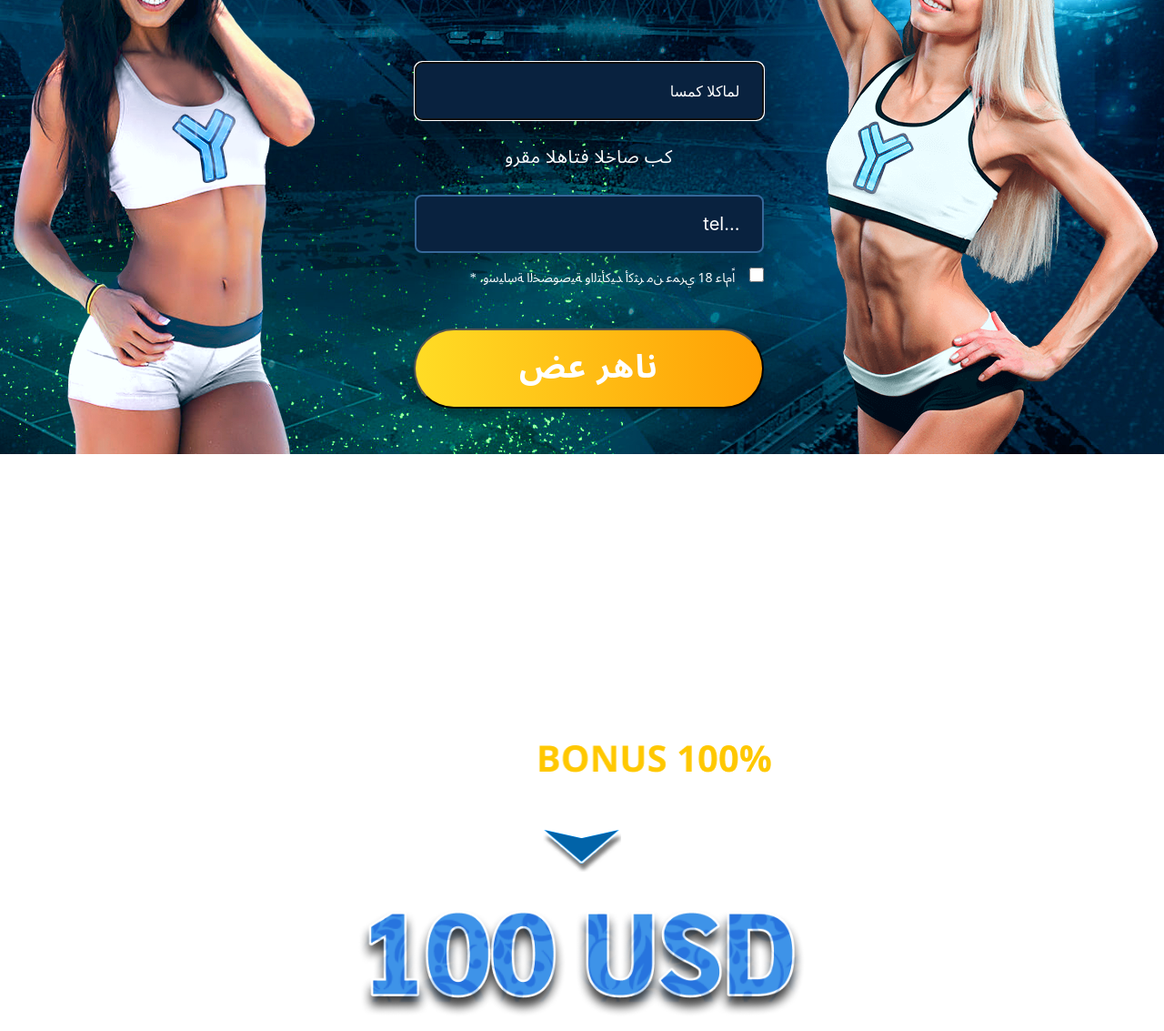
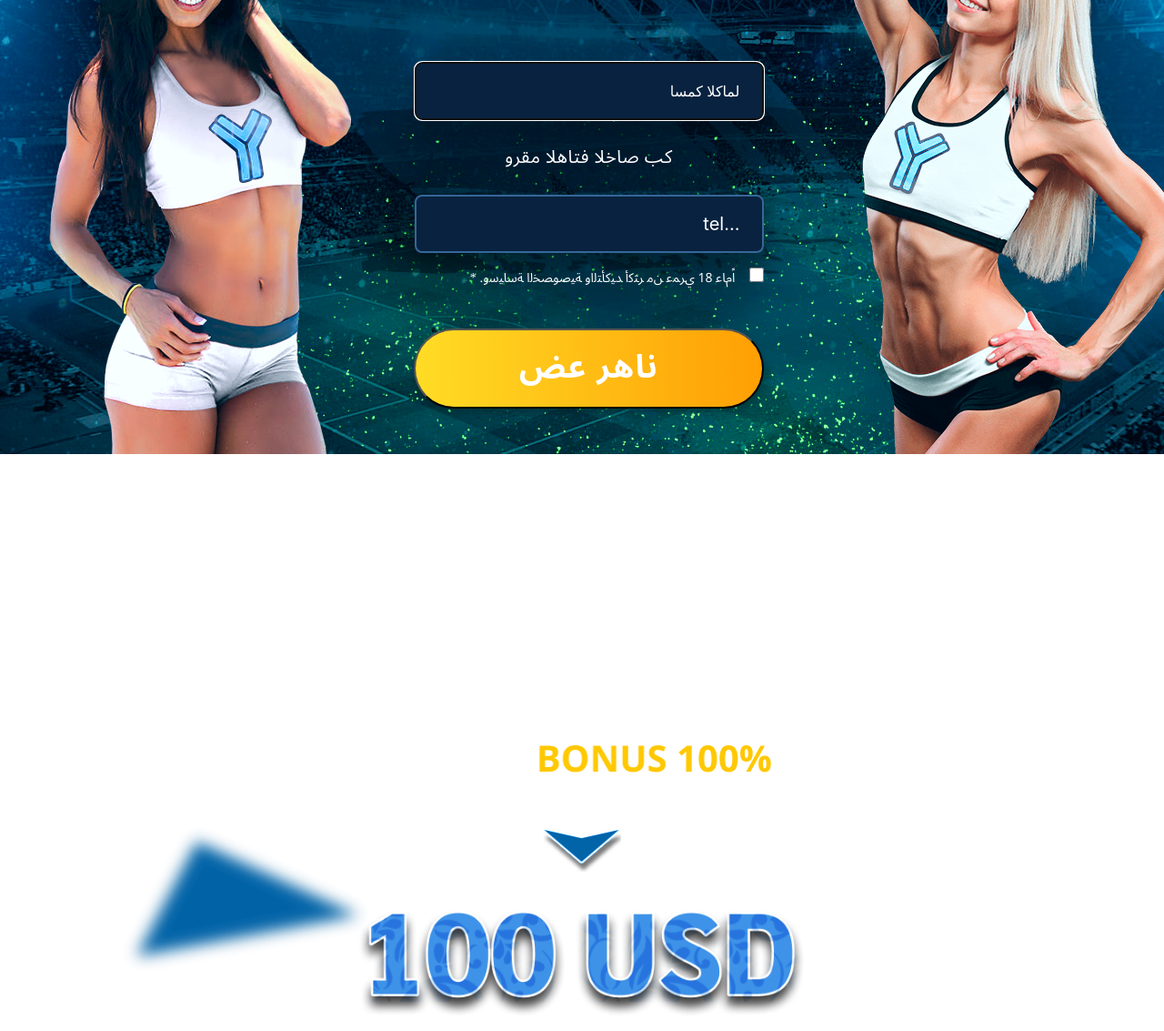
Before and after one commit to dima-kulikov/sport-betting, a website: page src/index.html in a window 1280 px wide. Shown: the part 167-1300 px from the top of the page at 91% size. Drawn offline with Linux system fonts and the light colour scheme; files that its build step writes are made by us from their sources.

Commit message:
asas
asas

```diff
--- a/src/index.html
+++ b/src/index.html
@@ -43,9 +43,17 @@
     <div class="second__block__info label"></div>
   </div>
 </section>
+
 <section class="bonus">
+  <div class="bonus_elements">
+    <div class="bonus_elements-1 parametrs">
+      <!-- <img src="../images/elements-bg-1.png" alt=""> -->
+    </div>
+    <div class="bonus_elements-2 parametrs"></div>
+    <div class="bonus_elements-3 parametrs"></div>
+    <div class="bonus_elements-4 parametrs"></div>
+  </div>
   <div class="bonus__center">
-
     <div class="bonus__center__activate"></div>
     <div class="bonus__center__arrow"></div>
     <div class="bonus__center__usd"></div>
--- a/src/sass/bonus.scss
+++ b/src/sass/bonus.scss
@@ -5,7 +5,65 @@
   background-repeat: no-repeat;
   background-size: cover;
   background-position: center;
+  position: relative;
 
+
+
+    &:hover .bonus_elements-1{
+      animation: rotate 5s infinite linear;
+      -webkit-animation: rotate 5s infinite linear;
+      transform: rotate(19deg);
+      // transform: rotate(-19deg);
+      transition: 5s;
+      animation-iteration-count:infinite;
+    }
+
+  .bonus_elements{
+    max-width: 1754px;
+    height: 80%;
+    position: absolute;
+    z-index: 1;
+    margin: auto;
+    left: 0px;
+    right: 0px;
+    top: 0px;
+
+
+  .parametrs{
+    position: absolute;
+    background-repeat: no-repeat;
+    background-repeat: no-repeat;
+    width: 300px;
+    height: 200px;
+
+  }
+  .bonus_elements-1{
+    background-image: url(../images/elements-bg-1.png);
+    left: 105px;
+    top: 121px;
+    // width: 332px;
+    // height: 231px;
+    }
+    // .bonus_elements-2{
+    //   background-image: url(../images/elements-bg-2.png);
+    //   left: 105px;
+    //   top: 121px;
+    //   width: 306px;
+    //   height: 477px;
+    //   }
+
+    //   .bonus_elements-3{
+    //     background-image: url(../images/elements-bg-3.png);
+    //     left: 105px;
+    //     top: 121px;
+    //     }
+    //     .bonus_elements-4{
+    //       background-image: url(../images/elements-bg-4.png);
+    //       left: 105px;
+    //       top: 121px;
+    //       }
+
+  }
   .bonus__center {
     margin: 0px auto;
     max-width: 534.8px;
--- a/src/sass/header.scss
+++ b/src/sass/header.scss
@@ -2,7 +2,7 @@
   width: 100%;
   height: 666px;
   background-image: url(../images/bg.jpg);
-  background-position: right;
+  background-position: center;
   background-size: cover;
   position: relative;
   overflow: hidden;
@@ -98,6 +98,7 @@
       background-size: cover;
       z-index: 2;
       bottom: -2px;
+      left: 40px;
 
       @media (max-width: 800px) {
         width: 314px;
@@ -117,7 +118,7 @@
       height: 633px;
       background-image: url(../images/girl_right_1.png);
       background-size: cover;
-      right: 0px;
+      right: -40px;
       z-index: 1;
       bottom: -2px;
 
@@ -141,10 +142,9 @@
     z-index: 1;
     background-image: url(../images/elements-bg.png);
     margin: auto;
-    left: 62px;
+    left: 0px;
+    right: -60px;
     top: 50px;
-    right: 0;
-    top: 38px;
     background-position: center;
   }
 }
```
Also changed, not shown: build/css/styles.css, build/images/Group 154.png (deleted), build/images/elements-bg-1.png (added), build/images/elements-bg-2.png (added), build/images/elements-bg-3.png (added), build/images/elements-bg-4.png (added), build/images/f3_2.png (added), build/images/f3_3.png (added), build/images/f4.png (added), build/images/f4_2.png (added), build/index.html, src/images/elements-bg-1.png (added), src/images/elements-bg-2.png (added), src/images/elements-bg-3.png (added), 1 more files.
